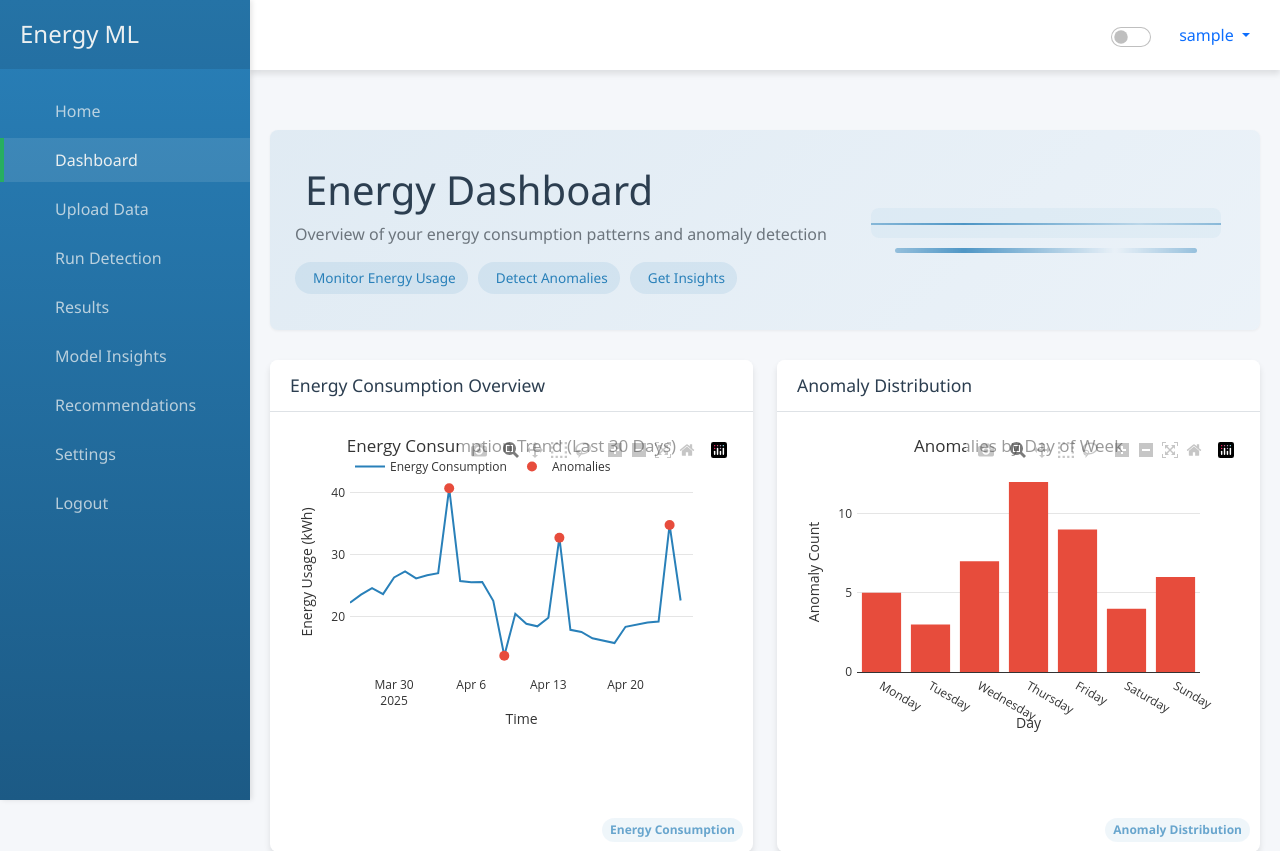
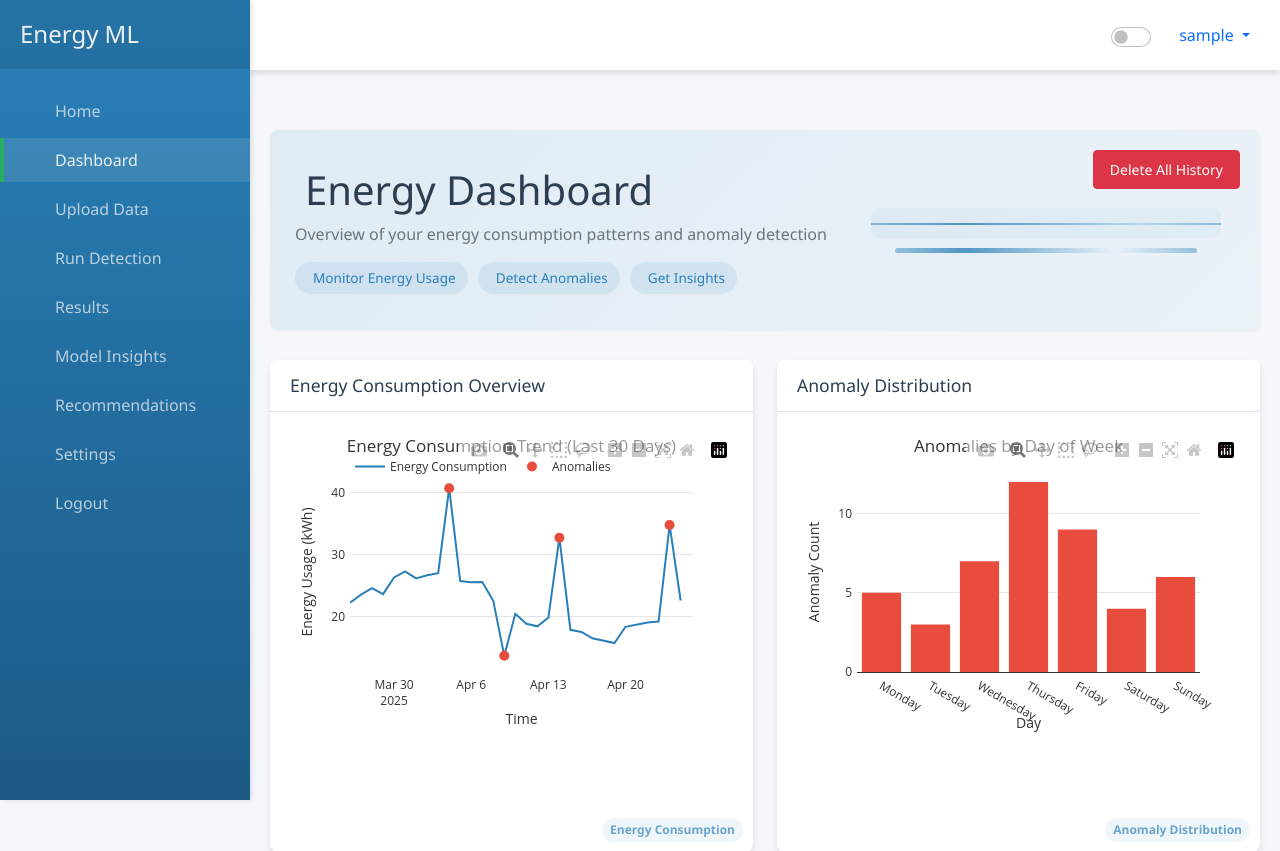
Before and after one commit to Analyst700/EnergyAnomalyTracker, a Flask app: page /dashboard in a window 1280 px wide. Shown: the top 851 px of the page. Run offline with Flask 3, Linux system fonts and the light colour scheme; the visitor is signed in with stand-in values (Sample User, id 1); data that the repository does not hold is empty; some libraries are stand-ins or nearby versions.

Commit message:
Assistant checkpoint: Add history deletion functionality
Assistant generated file changes:
- routes.py: Add delete history route
- templates/dashboard.html: Add delete history button
- static/css/main.css: Add delete button styles

---

User prompt:

I want the system to be able to delete history

Replit-Commit-Author: Assistant
Replit-Commit-Session-Id: d92a5ed2-2e0c-46b3-ad8d-b697854fcd2c

```diff
--- a/routes.py
+++ b/routes.py
@@ -239,6 +239,31 @@ def recommendations():
 
     return render_template('recommendations.html', title='Recommendations', recommendations=recommendations)
 
+@app.route('/delete_history', methods=['POST'])
+@login_required
+def delete_history():
+    try:
+        # Get all datasets for the user
+        datasets = Dataset.query.filter_by(user_id=current_user.id).all()
+
+        for dataset in datasets:
+            # Delete associated recommendations
+            Recommendation.query.join(AnomalyDetection).filter(AnomalyDetection.dataset_id == dataset.id).delete(synchronize_session=False)
+
+            # Delete anomaly detections
+            AnomalyDetection.query.filter_by(dataset_id=dataset.id).delete()
+
+            # Delete the dataset
+            db.session.delete(dataset)
+
+        db.session.commit()
+        flash('History deleted successfully', 'success')
+    except Exception as e:
+        db.session.rollback()
+        flash(f'Error deleting history: {str(e)}', 'danger')
+
+    return redirect(url_for('dashboard'))
+
 @app.route('/settings', methods=['GET', 'POST'])
 @login_required
 def settings():
--- a/static/css/main.css
+++ b/static/css/main.css
@@ -133,6 +133,17 @@ body {
 
 .sidebar.collapsed .menu-text {
   display: none;
+}
+
+.delete-history-form {
+  position: absolute;
+  top: 20px;
+  right: 20px;
+}
+
+.delete-history-form button {
+  padding: 8px 16px;
+  font-size: 14px;
 }
 
 /* Content Area Styles */
--- a/templates/dashboard.html
+++ b/templates/dashboard.html
@@ -31,6 +31,11 @@
                 </div>
             </div>
         </div>
+        <form action="{{ url_for('delete_history') }}" method="post" class="delete-history-form" onsubmit="return confirm('Are you sure you want to delete all history? This action cannot be undone.');">
+            <button type="submit" class="btn btn-danger">
+                <i class="fas fa-trash"></i> Delete All History
+            </button>
+        </form>
     </div>
 
     <div class="row">
```
